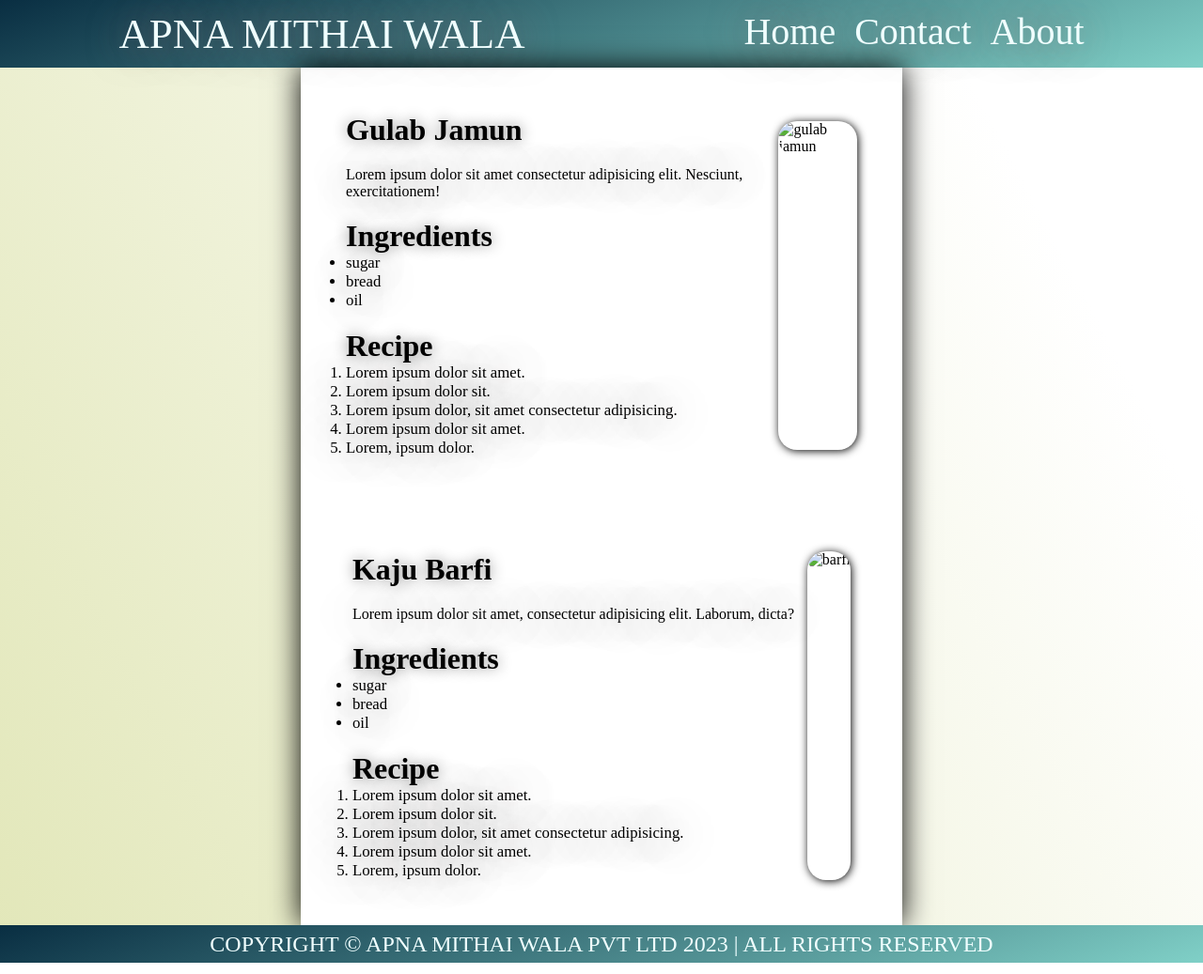
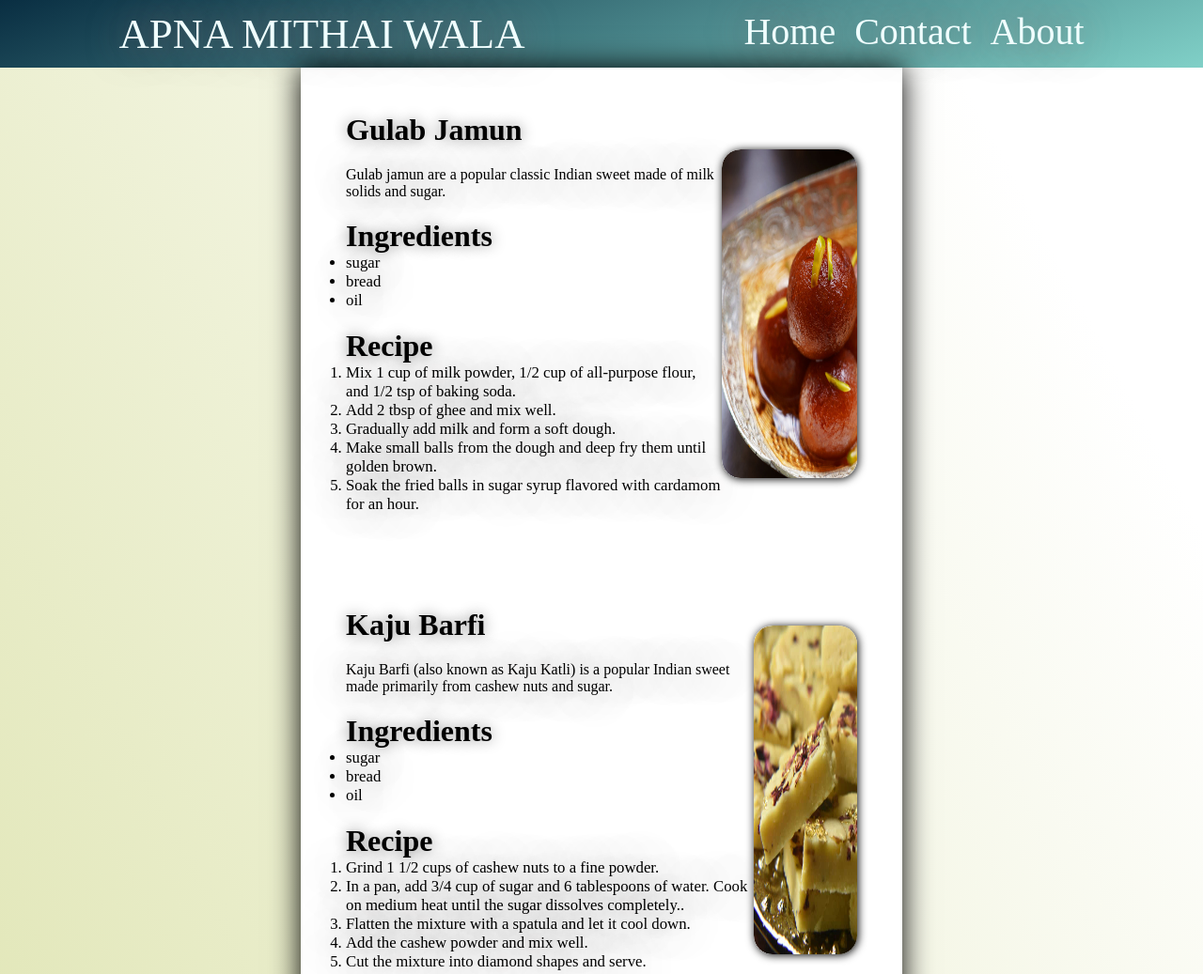
Before and after one commit to Harshillagg/Recipe-site, a plain HTML site: page index.html in a window 1280 px wide. Shown: the top 1037 px of the page at 94% size. Drawn offline with Linux system fonts and the light colour scheme.

Commit message:
add recipes

```diff
--- a/index.html
+++ b/index.html
@@ -33,7 +33,7 @@
                     <div class="item">
                         <div class="leftbox">
                             <h2>Gulab Jamun</h2>
-                            <p>Lorem ipsum dolor sit amet consectetur adipisicing elit. Nesciunt, exercitationem!</p>
+                            <p>Gulab jamun are a popular classic Indian sweet made of milk solids and sugar.</p>
                             <div class="ingbox">
                                 <h2>Ingredients</h2>
                                 <ul>
@@ -45,16 +45,16 @@
                             <div class="recbox">
                                 <h2>Recipe</h2>
                                 <ol>
-                                    <li>Lorem ipsum dolor sit amet.</li>
-                                    <li>Lorem ipsum dolor sit.</li>
-                                    <li>Lorem ipsum dolor, sit amet consectetur adipisicing.</li>
-                                    <li>Lorem ipsum dolor sit amet.</li>
-                                    <li>Lorem, ipsum dolor.</li>
+                                    <li>Mix 1 cup of milk powder, 1/2 cup of all-purpose flour, and 1/2 tsp of baking soda.</li>
+                                    <li>Add 2 tbsp of ghee and mix well.</li>
+                                    <li>Gradually add milk and form a soft dough.</li>
+                                    <li>Make small balls from the dough and deep fry them until golden brown.</li>
+                                    <li>Soak the fried balls in sugar syrup flavored with cardamom for an hour.</li>
                                 </ol>
                             </div>
                         </div>
                         <div class="rightbox">
-                            <img src="gulab-jamun.jpg" alt="gulab jamun">
+                            <img src="images/gulab-jamun.jpg" alt="gulab jamun">
                             <div class="overlay">
                                 <span>click here to buy</span>
                             </div>
@@ -65,8 +65,8 @@
                 <section>
                     <div class="item">
                         <div class="leftbox">
-                            <h2> Kaju Barfi</h2>
-                            <p>Lorem ipsum dolor sit amet, consectetur adipisicing elit. Laborum, dicta?</p>
+                            <h2>Kaju Barfi</h2>
+                            <p>Kaju Barfi (also known as Kaju Katli) is a popular Indian sweet made primarily from cashew nuts and sugar.</p>
                             <div class="ingbox">
                                 <h2>Ingredients</h2>
                                 <ul>
@@ -78,16 +78,16 @@
                             <div class="recbox">
                                 <h2>Recipe</h2>
                                 <ol>
-                                    <li>Lorem ipsum dolor sit amet.</li>
-                                    <li>Lorem ipsum dolor sit.</li>
-                                    <li>Lorem ipsum dolor, sit amet consectetur adipisicing.</li>
-                                    <li>Lorem ipsum dolor sit amet.</li>
-                                    <li>Lorem, ipsum dolor.</li>
+                                    <li>Grind 1 1/2 cups of cashew nuts to a fine powder.</li>
+                                    <li>In a pan, add 3/4 cup of sugar and 6 tablespoons of water. Cook on medium heat until the sugar dissolves completely..</li>
+                                    <li>Flatten the mixture with a spatula and let it cool down.</li>
+                                    <li>Add the cashew powder and mix well.</li>
+                                    <li>Cut the mixture into diamond shapes and serve.</li>
                                 </ol>
                             </div>
                         </div>
                         <div class="rightbox">
-                            <img src="barfi-main-1-1200x800.jpeg" alt="barfi">
+                            <img src="images/barfi-main-1-1200x800.jpeg" alt="barfi">
                             <div class="overlay">
                                 <span>click here to buy</span>
                             </div>
```
